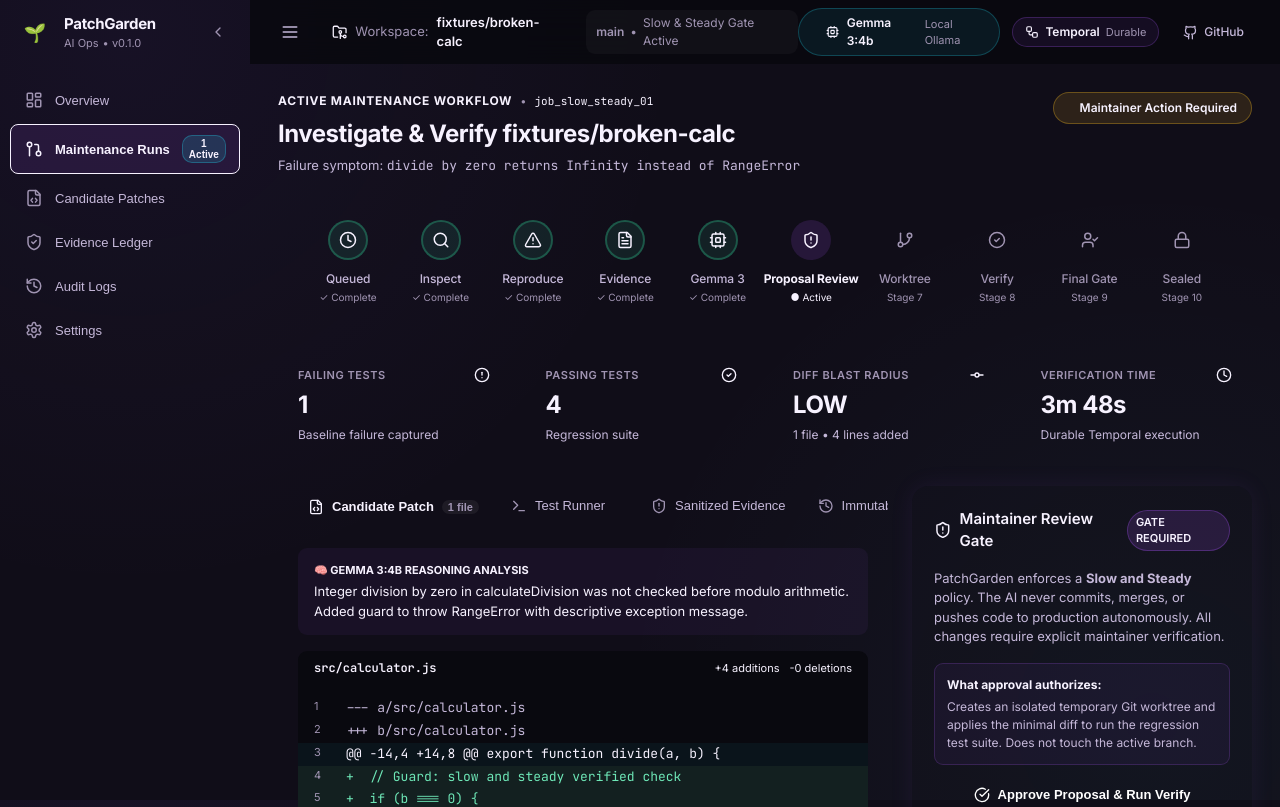
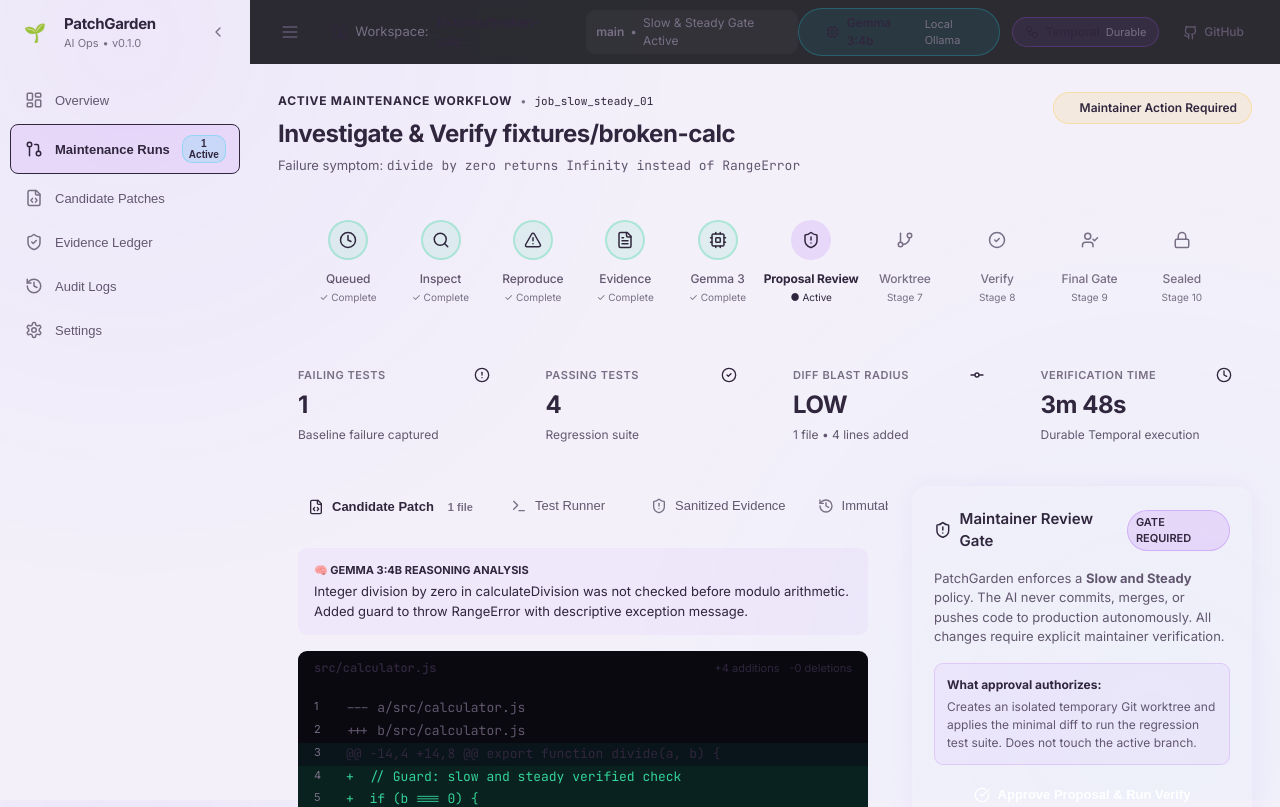
Before and after one commit to Neet2516/PatchGarden, a Next.js app in the folder packages/web/: page / in a window 1280 px wide. Shown: the top 807 px of the page. Built offline with nearby package versions, Linux system fonts and the light colour scheme.

Commit message:
feat(web): wrap layout in ThemeProvider for persistent theme management

```diff
--- a/packages/web/src/app/layout.tsx
+++ b/packages/web/src/app/layout.tsx
@@ -1,9 +1,10 @@
 import type { Metadata } from 'next';
 import './globals.css';
+import { ThemeProvider } from '@/lib/theme';
 
 export const metadata: Metadata = {
-  title: 'PatchGarden — Neon Noir AI Operations Console',
-  description: 'Slow and Steady AI maintenance engineer for open-source repositories with Google Gemma 3 local inference and Temporal durable workflows.',
+  title: 'PatchGarden — Purple Claymorphism AI DevOps Dashboard',
+  description: 'Slow and Steady AI maintenance engineer for open-source software with Google Gemma 3 local reasoning, Temporal durable workflows, and human maintainer gates.',
   icons: {
     icon: '/favicon.ico',
   },
@@ -15,9 +16,11 @@ export default function RootLayout({
   children: React.ReactNode;
 }) {
   return (
-    <html lang="en">
+    <html lang="en" suppressHydrationWarning>
       <body>
-        {children}
+        <ThemeProvider>
+          {children}
+        </ThemeProvider>
       </body>
     </html>
   );
```
